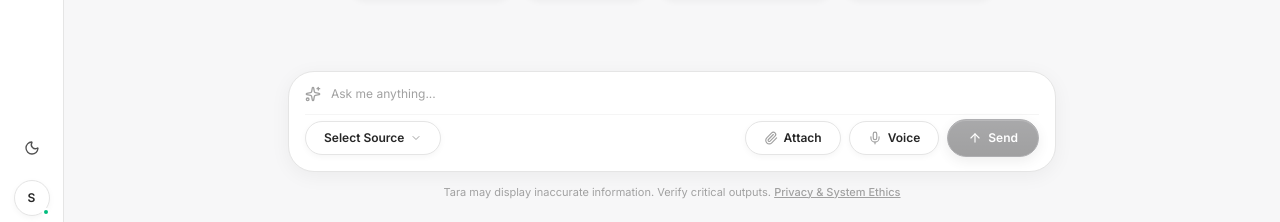
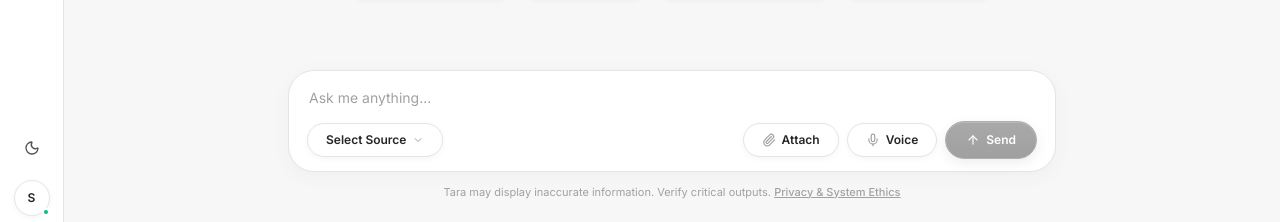
Before and after one commit to pankajsubedi136/ui-ux-design-canvas, a Next.js app: page /projects/tara-ai in a window 1280 px wide. Shown: the part 568-790 px from the top of the page. Built offline with nearby package versions, Linux system fonts and the light colour scheme.

Commit message:
style(tara-ai): clean input bar, remove star icon, remove separator line, improve responsive layout

```diff
--- a/app/projects/tara-ai/page.tsx
+++ b/app/projects/tara-ai/page.tsx
@@ -1106,14 +1106,13 @@ export default function TaraAIPage() {
               </div>
             )}
 
-            {/* Input Container (Smooth capsule styling with subtle shadow) */}
-            <div className={`rounded-[26px] border px-4 py-3.5 transition-all shadow-[0_4px_20px_rgba(0,0,0,0.05)] ${
-              isDarkMode ? "bg-[#131316] border-neutral-800 focus-within:border-neutral-600" : "bg-white border-neutral-200 focus-within:border-neutral-400"
+            {/* Input Container (Smooth capsule styling, seamless without separator line) */}
+            <div className={`rounded-[26px] border px-4.5 pt-3.5 pb-3 transition-all duration-200 shadow-[0_4px_20px_rgba(0,0,0,0.04)] ${
+              isDarkMode ? "bg-[#131316] border-neutral-800 focus-within:border-neutral-600 focus-within:shadow-[0_4px_24px_rgba(0,0,0,0.4)]" : "bg-white border-neutral-200 focus-within:border-neutral-400 focus-within:shadow-[0_6px_24px_rgba(0,0,0,0.07)]"
             }`}>
 
-              {/* Input Text Row */}
-              <div className="flex items-center gap-2.5 mb-3">
-                <Sparkles className="w-4 h-4 text-neutral-400 shrink-0" />
+              {/* Input Text Row (Clean direct text without start star icon) */}
+              <div className="w-full mb-3">
                 <input
                   type="text"
                   value={inputText}
@@ -1125,12 +1124,12 @@ export default function TaraAIPage() {
                     }
                   }}
                   placeholder="Ask me anything..."
-                  className="w-full bg-transparent text-xs font-normal text-neutral-800 dark:text-neutral-100 placeholder-neutral-400 outline-none"
+                  className="w-full bg-transparent text-sm font-normal text-neutral-900 dark:text-neutral-100 placeholder-neutral-400 outline-none px-0.5"
                 />
               </div>
 
-              {/* Bottom Controls Row with Capsule Pill Buttons */}
-              <div className="flex items-center justify-between pt-1 border-t border-neutral-100 dark:border-neutral-800">
+              {/* Bottom Controls Row: Seamless layout with NO separator line */}
+              <div className="flex items-center justify-between gap-2 flex-wrap sm:flex-nowrap">
 
                 {/* Select Source Dropdown */}
                 <div className="relative">
```
